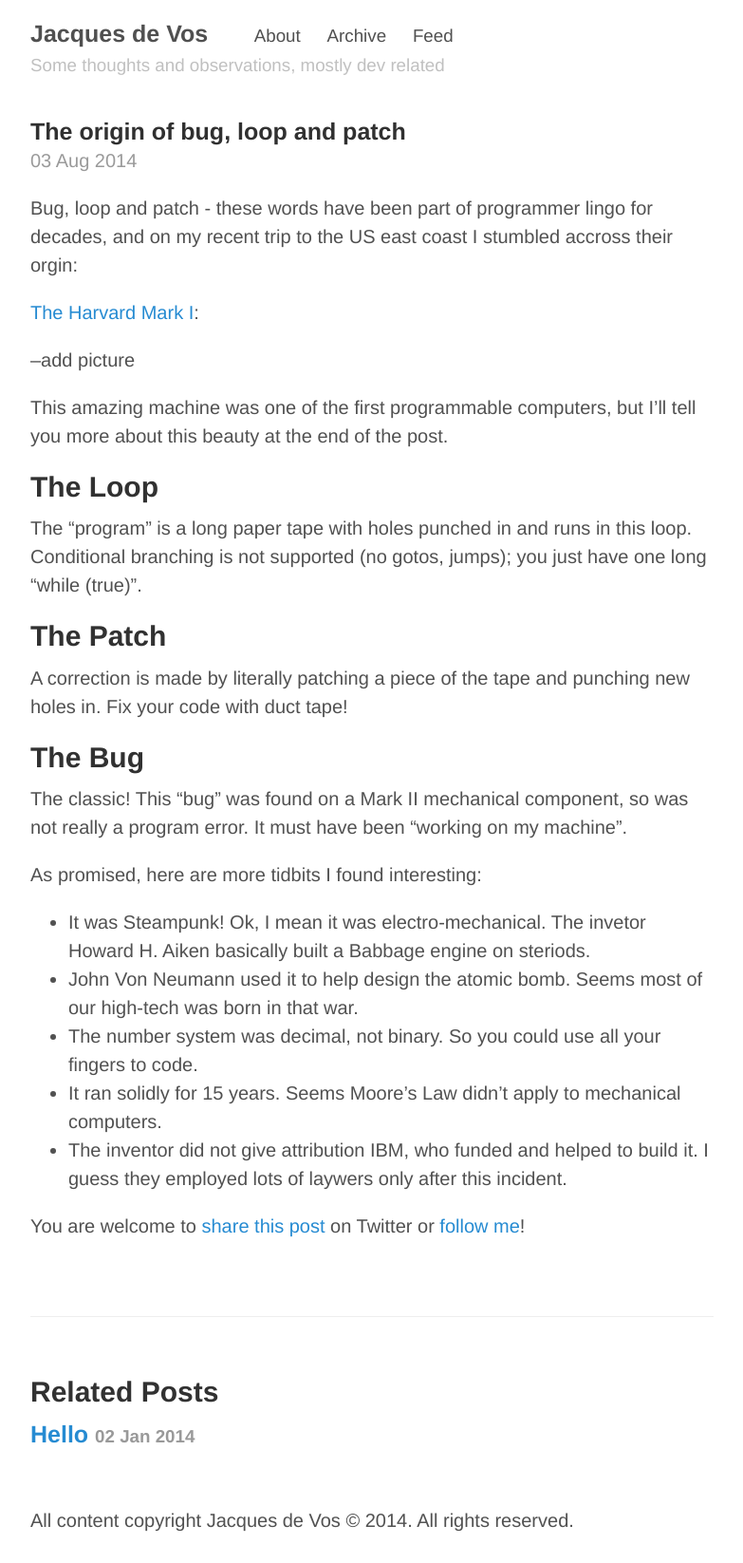
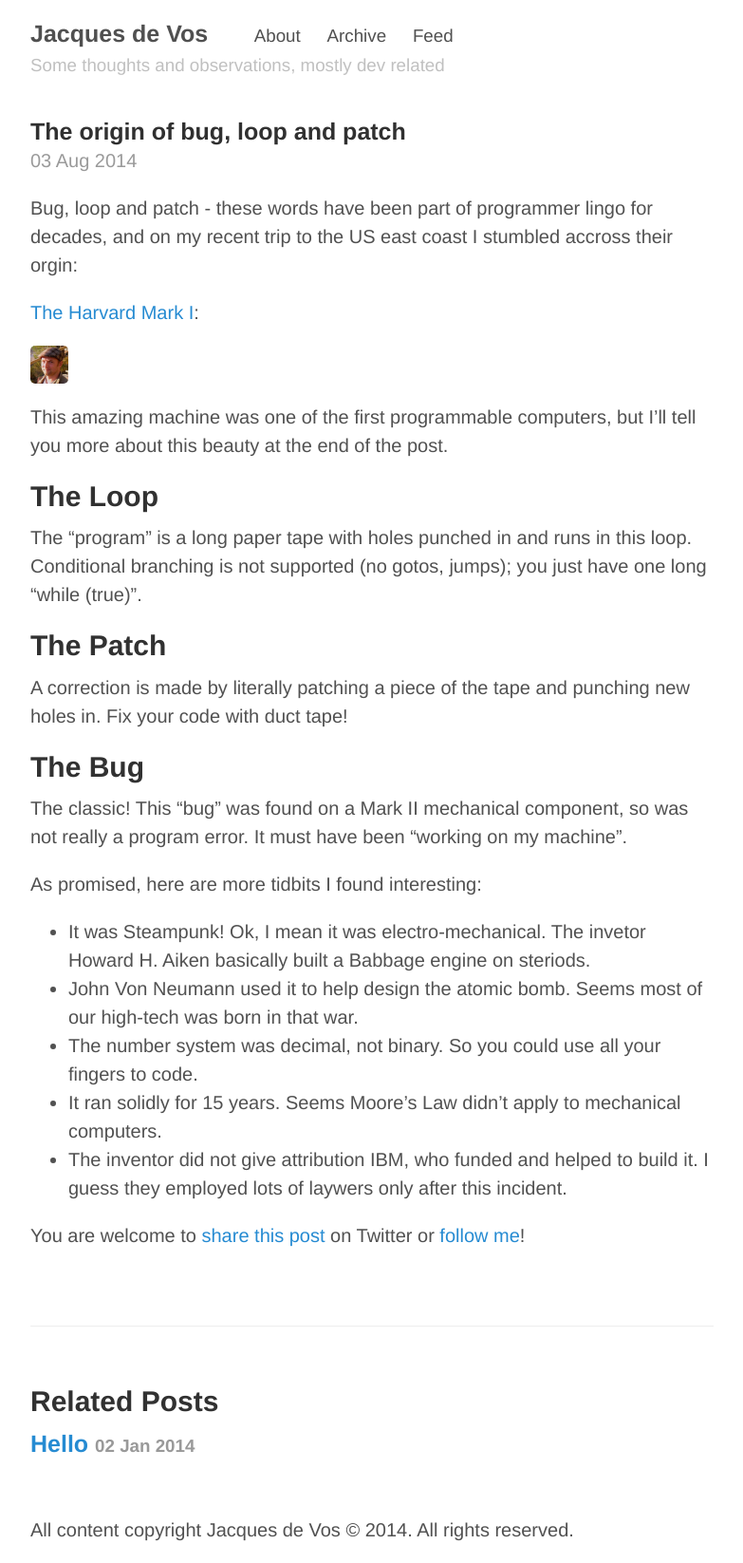
Before and after one commit to jacdevos/jacdevos.github.io.old, a Jekyll site: the page built from _posts/2014-08-03-The_origin_of_bug_loop_and_patch.md, in a window 1280 px wide. Shown: the whole page at 95% size, without its empty margins (248-1031 px from the left). Built offline with Jekyll 4.4.1, drawn with Linux system fonts in a browser that asks for light colours; Markdown is read by kramdown in place of the engine named in the settings.

Commit message:
Update 2014-08-03-The_origin_of_bug_loop_and_patch.md

```diff
--- a/_posts/2014-08-03-The_origin_of_bug_loop_and_patch.md
+++ b/_posts/2014-08-03-The_origin_of_bug_loop_and_patch.md
@@ -7,7 +7,7 @@
 
 [The Harvard Mark I](http://en.wikipedia.org/wiki/Harvard_Mark_I):
 
---add picture
+![The Harvard Mark I]({{ site.url }}/Public/favicon.png)
 
 This amazing machine was one of the first programmable computers, but I'll tell you more about this beauty at the end of the post.
 
```
